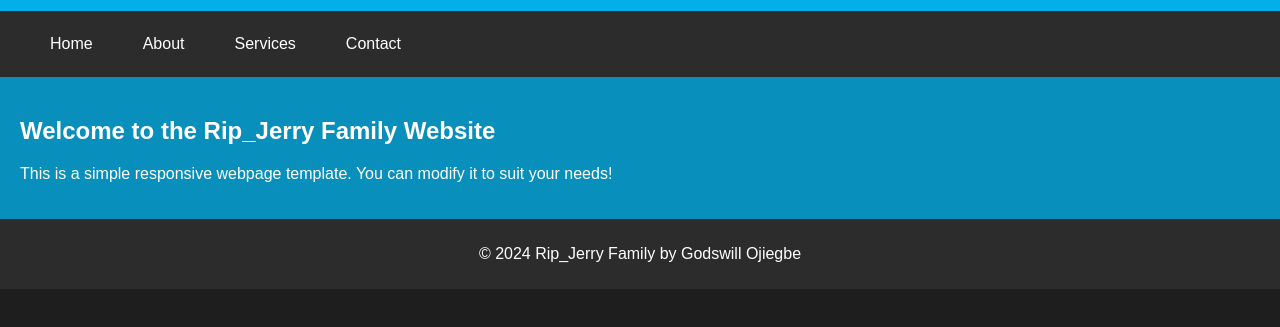
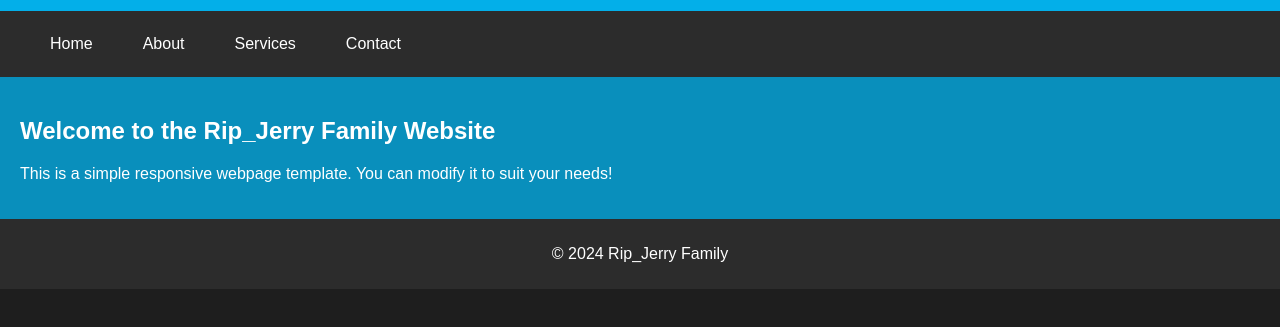
Before and after one commit to Ripjerry/ripjerry.github.io, a plain HTML site: page index.html in a window 1280 px wide. Shown: the part 89-416 px from the top of the page. Drawn offline with Linux system fonts and the light colour scheme.

Commit message:
Update index.html

```diff
--- a/index.html
+++ b/index.html
@@ -172,7 +172,7 @@
 </main>
 
 <footer>
-    <p>&copy; 2024 Rip_Jerry Family by Godswill Ojiegbe</p>
+    <p>&copy; 2024 Rip_Jerry Family </p>
 </footer>
 
 <script>
```
